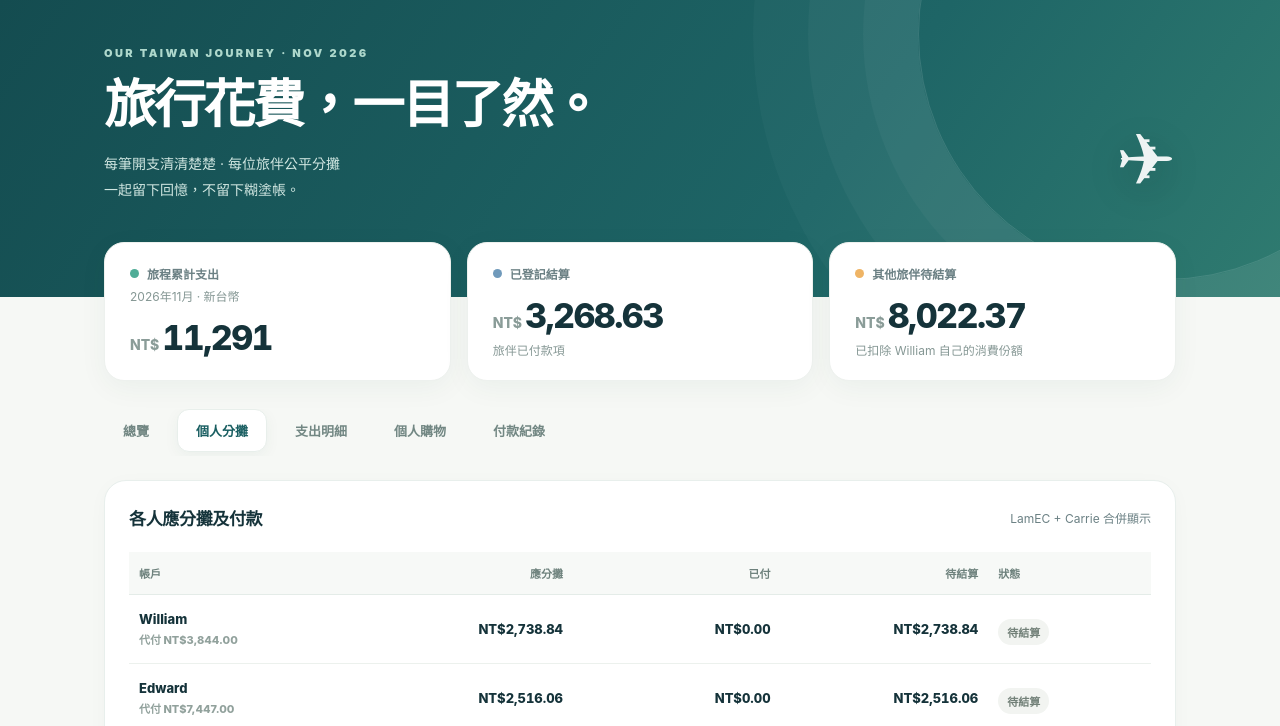
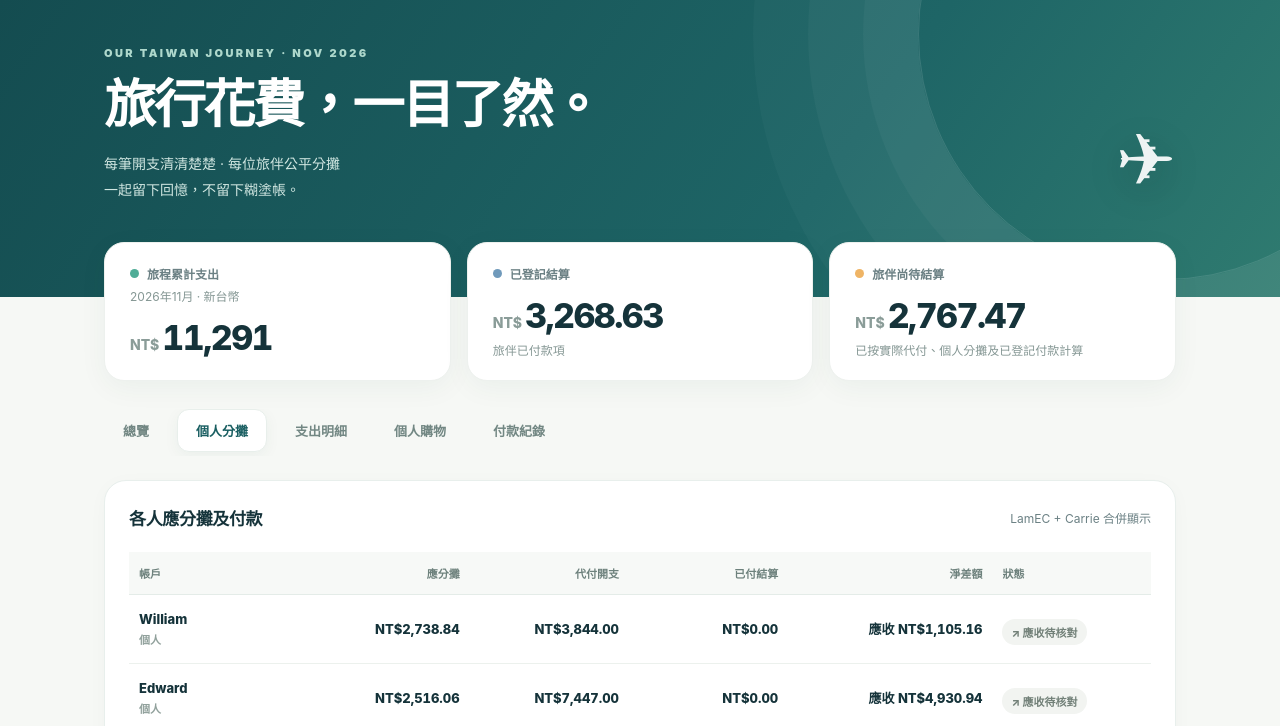
Before and after one commit to wchanhoi/taiwan-travel-ledger, a plain HTML site: page index.html in a window 1280 px wide. Both pictures are taken after a click on the tab "個人分攤". Shown: the part 74-800 px from the top of the page. Drawn offline with Linux system fonts and the light colour scheme.

Commit message:
Support multiple shared expense payers and unallocated settlement recipient

```diff
--- a/index.html
+++ b/index.html
@@ -85,9 +85,9 @@
   </div></section>
   <main class="wrap">
     <div class="stat-grid" aria-label="帳目摘要">
-      <div class="stat"><div><div class="label"><span class="circle"></span>旅程累計支出</div><div class="sub">2026年11月 · 新台幣</div></div><div class="number"><small>NT$</small><span id="total">10,739</span></div></div>
+      <div class="stat"><div><div class="label"><span class="circle"></span>旅程累計支出</div><div class="sub">2026年11月 · 新台幣</div></div><div class="number"><small>NT$</small><span id="total">11,291</span></div></div>
       <div class="stat"><div class="label"><span class="circle blue"></span>已登記結算</div><div class="number"><small>NT$</small><span id="paid">3,268.63</span></div><div class="sub">旅伴已付款項</div></div>
-      <div class="stat"><div class="label"><span class="circle orange"></span>其他旅伴待結算</div><div class="number"><small>NT$</small><span id="remaining">7,470.37</span></div><div class="sub">已扣除 William 自己的消費份額</div></div>
+      <div class="stat"><div class="label"><span class="circle orange"></span>旅伴尚待結算</div><div class="number"><small>NT$</small><span id="remaining">2,767.47</span></div><div class="sub">已按實際代付、個人分攤及已登記付款計算</div></div>
     </div>
     <div id="alert" class="alert" role="status"></div>
     <nav class="tabs" role="tablist" aria-label="帳目分類">
@@ -99,16 +99,16 @@
     </nav>
     <section class="panel active" id="overview" role="tabpanel">
       <div class="grid2">
-        <div class="card"><div class="card-head"><h2>旅伴結算狀態</h2><span class="subtitle">4 個結算帳戶 · 5 位旅伴</span></div><div id="accounts-list"></div><div class="hint">ℹ︎ LamEC + Carrie 合併結算，但每筆消費仍按兩個人計算。5 筆開支全部由 William 代付，其他人的付款按結算紀錄扣除。</div></div>
-        <div class="card"><div class="card-head"><h2>開支分佈</h2><span class="subtitle">按類別</span></div><div class="donutbox"><div class="donut" id="donut" role="img" aria-label="各類開支比例"><div class="donut-center"><strong id="donut-total">10,739</strong><small>總消費 NT$</small></div></div></div><div class="legend" id="legend"></div></div>
+        <div class="card"><div class="card-head"><h2>旅伴結算狀態</h2><span class="subtitle">4 個結算帳戶 · 5 位旅伴</span></div><div id="accounts-list"></div><div class="hint">ℹ︎ LamEC + Carrie 合併結算，但每筆消費仍按兩個人計算。8 筆共同開支由 William 與 Edward 分別代付。兩人的應收款須待確認 LamEC + Carrie 已付款項的實際收款人後，才能作最後分配。</div></div>
+        <div class="card"><div class="card-head"><h2>開支分佈</h2><span class="subtitle">按類別</span></div><div class="donutbox"><div class="donut" id="donut" role="img" aria-label="各類開支比例"><div class="donut-center"><strong id="donut-total">11,291</strong><small>總消費 NT$</small></div></div></div><div class="legend" id="legend"></div></div>
       </div>
       <div class="section-row"><h2>個人代購結算</h2><span class="muted">不參與共同開支分攤</span></div>
       <div class="card" id="shopping-overview"></div>
       <div class="section-row"><h2>最近開支</h2><span class="sync" id="syncStatus">載入最新資料中…</span></div>
       <div class="card" id="latest-expenses"></div>
     </section>
-    <section class="panel" id="accounts" role="tabpanel"><div class="card"><div class="card-head"><h2>各人應分攤及付款</h2><span class="subtitle">LamEC + Carrie 合併顯示</span></div><div class="table-wrap"><table class="tbl"><thead><tr><th>帳戶</th><th style="text-align:right">應分攤</th><th style="text-align:right">已付</th><th style="text-align:right">待結算</th><th>狀態</th></tr></thead><tbody id="account-table"></tbody></table></div><div class="hint">William 是所有消費的代付者，毋須還款給自己。其他帳戶顯示分攤額扣除已登記結算後的差額；已付結算的實際收款人仍待確認。</div></div></section>
-    <section class="panel" id="expenses" role="tabpanel"><div class="card"><div class="card-head"><h2>所有支出明細</h2><span class="subtitle" id="expense-count">4 筆開支</span></div><div id="all-expenses"></div></div></section>
+    <section class="panel" id="accounts" role="tabpanel"><div class="card"><div class="card-head"><h2>各人應分攤及付款</h2><span class="subtitle">LamEC + Carrie 合併顯示</span></div><div class="table-wrap"><table class="tbl"><thead><tr><th>帳戶</th><th style="text-align:right">應分攤</th><th style="text-align:right">代付開支</th><th style="text-align:right">已付結算</th><th style="text-align:right">淨差額</th><th>狀態</th></tr></thead><tbody id="account-table"></tbody></table></div><div class="hint">由 William 和 Edward 分別先代付開支。淨差額會扣除個人消費份額、已代付金額及已登記付款；正數是待付、負數是應收。LamEC + Carrie 已付款 NT$3,268.63 的收款人尚待核對，因此 William／Edward 的應收數字未扣除這筆未指定收款人的款項。</div></div></section>
+    <section class="panel" id="expenses" role="tabpanel"><div class="card"><div class="card-head"><h2>所有支出明細</h2><span class="subtitle" id="expense-count">8 筆開支</span></div><div id="all-expenses"></div></div></section>
     <section class="panel" id="shopping" role="tabpanel"><div class="card"><div class="card-head"><h2>個人購物 · 發票及付款人</h2><span class="subtitle">與共同旅行開支獨立計算</span></div><div id="shopping-summary"></div><div id="shopping-list"></div><div class="hint">個人商品由指定持有人承擔，付款人可以不同。本頁不會將個人購物平均分攤給全體旅伴，也不會自動與共同車費互相抵銷。</div></div></section>
     <section class="panel" id="payments" role="tabpanel"><div class="card"><div class="card-head"><h2>已登記的結算付款</h2><span class="subtitle">與消費代付分開記錄</span></div><div class="settlement" id="settlement-note">✅ <b>LamEC + Carrie 已付清</b>（按目前登記的開支）。新的共同開支加入後，狀態會依最新分攤額重新計算。</div><div id="payment-list"></div><div class="hint">付款紀錄是團友之間的結算紀錄，並非各筆消費的原始付款人。實際收款人、付款日期可在確認後補充。</div></div></section>
     <div class="footer">🇹🇼 2026 台灣旅行共同記帳 · 獨立網站版本<br><span id="footer-live">資料來源：網站記帳資料（data.json）</span></div>
@@ -163,7 +163,7 @@
             "LamEC",
             "Carrie"
           ],
-          "paidBy": "William"
+          "paidBy": "Edward"
         },
         {
           "id": "e3",
@@ -324,7 +324,7 @@
     const esc = s => String(s ?? '').replace(/[&<>"']/g,c=>({'&':'&amp;','<':'&lt;','>':'&gt;','"':'&quot;',"'":'&#39;'}[c]));
     const colors = ['#196f6b','#e8aa60','#83b5b3','#8a93c7','#b7a693','#bad8bf'];
     const peopleAbbr = ['W','E','B','L+C'];
-    const labelStatus = s => ({settled:'✓ 已付清',overpaid:'需核對超付','partially-paid':'部分結算',unconfirmed:'待結算',advance:'↗ 已代付'}[s]||'待核對');
+    const labelStatus = s => ({settled:'✓ 已結清',overpaid:'需核對超付','partially-paid':'部分結算',unconfirmed:'待結算',advance:'↗ 應收待核對'}[s]||'待核對');
     function emoji(cat) {return cat.includes('餐')?'🍜':cat.includes('車')?'🚕':cat.includes('機場')?'✈️':cat.includes('住')?'🏨':'🧾';}
     function checkData(data) {
       if(!data || !Array.isArray(data.expenses) || !Array.isArray(data.travelers) || !Array.isArray(data.settlements)) throw Error('資料格式不正確');
@@ -364,18 +364,30 @@
         split.forEach((name,i)=>{shares[name]+=base+(i<extra?1:0)});
         totalCents+=amount;cats.set(e.category,(cats.get(e.category)||0)+amount);
       }
+
+      // Track original expenses separately from transfers between travelers.
       const paymentsByAccount={};
-      for(const p of raw.settlements) paymentsByAccount[p.account]=(paymentsByAccount[p.account]||0)+p.amountCents;
-      const solePayer=raw.expenses.length>0 && raw.expenses.every(e=>e.paidBy && e.paidBy===raw.expenses[0].paidBy) ? raw.expenses[0].paidBy : null;
-      const payerAccount=accountDefs.find(a=>a.members.includes(solePayer))?.name || null;
+      const receivedByAccount={};
+      let unallocatedReceiptsCents=0;
+      for(const p of raw.settlements){
+        paymentsByAccount[p.account]=(paymentsByAccount[p.account]||0)+p.amountCents;
+        const recipient=accountDefs.find(a=>a.name===p.receivedBy||a.members.includes(p.receivedBy));
+        if(recipient) receivedByAccount[recipient.name]=(receivedByAccount[recipient.name]||0)+p.amountCents;
+        else unallocatedReceiptsCents+=p.amountCents;
+      }
       const advancesByAccount=Object.fromEntries(accountDefs.map(a=>[a.name,raw.expenses.filter(e=>a.members.includes(e.paidBy)).reduce((sum,e)=>sum+e.amountCents,0)]));
       const accounts=accountDefs.map(a=>{
-        const dueCents=a.members.reduce((s,m)=>s+(shares[m]||0),0);
+        const dueCents=a.members.reduce((sum,m)=>sum+(shares[m]||0),0);
         const paidCents=paymentsByAccount[a.name]||0;
-        const balanceCents=dueCents-paidCents;
+        const receivedCents=receivedByAccount[a.name]||0;
         const advancedCents=advancesByAccount[a.name]||0;
-        return {...a,due:dueCents/100,paid:paidCents/100,balance:balanceCents/100,advanced:advancedCents/100,
-          status:a.name===payerAccount?'advance':balanceCents===0?'settled':balanceCents<0?'overpaid':paidCents>0?'partially-paid':'unconfirmed'};
+        // Positive balance means this account must pay; negative means creditor.
+        // Transfers with an unknown recipient are NOT assigned to any creditor.
+        const balanceCents=dueCents-advancedCents-paidCents+receivedCents;
+        return {...a,
+          due:dueCents/100,paid:paidCents/100,received:receivedCents/100,
+          advanced:advancedCents/100,balance:balanceCents/100,
+          status:balanceCents<0?'advance':balanceCents===0?'settled':paidCents>0?'partially-paid':'unconfirmed'};
       });
       const paidCents=raw.settlements.reduce((sum,p)=>sum+p.amountCents,0);
       const shoppingReceipts=raw.shoppingReceipts||[];
@@ -393,9 +405,9 @@
       };
       const dueCents=accounts.reduce((sum,a)=>sum+Math.round(a.due*100),0);
       if(dueCents!==totalCents) throw Error('帳目分攤總額與消費總額不符');
-      const remainingCents = payerAccount ? accounts.filter(a=>a.name!==payerAccount).reduce((s,a)=>s+Math.max(0,Math.round(a.balance*100)),0) : totalCents-paidCents;
+      const remainingCents=accounts.reduce((sum,a)=>sum+Math.max(0,Math.round(a.balance*100)),0);
       return {
-        source:'live',updatedAt:raw.updatedAt,remaining:remainingCents/100,payerAccount,
+        source:'live',updatedAt:raw.updatedAt,remaining:remainingCents/100,unallocatedReceipts:unallocatedReceiptsCents/100,
         fetchedAt:new Date().toLocaleString('zh-TW',{timeZone:'Asia/Taipei',hour12:false}),
         total:totalCents/100,paid:paidCents/100,accounts,shopping,
         expenses:[...raw.expenses].reverse().map(e=>({date:e.date,category:e.category,description:e.description,amount:e.amountCents/100,participants:e.participants,paidBy:e.paidBy??'未提供'})),
@@ -408,8 +420,9 @@
       const total=Number(data.total)||0,paid=Number(data.paid)||0;
       $('total').textContent=fmt(total);$('paid').textContent=fmt(paid);$('remaining').textContent=fmt(data.remaining ?? (total-paid));$('donut-total').textContent=fmt(total);
       const acc=data.accounts||[];
-      $('accounts-list').innerHTML=acc.map((a,i)=>`<div class="account"><div class="avatar a${i+1}">${peopleAbbr[i]||'•'}</div><div><div class="acc-name">${esc(a.name)}</div><div class="acc-detail">${a.people===2?'兩人合併帳戶':'個人帳戶'} · ${a.advanced>0?'已代付 '+full(a.advanced):'已登記結算 '+full(a.paid)}</div></div><div class="acc-right"><div class="acc-number">${full(a.due)}</div><span class="pill ${esc(a.status)}">${labelStatus(a.status)}</span></div></div>`).join('');
-      $('account-table').innerHTML=acc.map(a=>`<tr><td class="name">${esc(a.name)}<div class="smallsub">${a.advanced>0?'代付 '+full(a.advanced):a.people===2?'兩人合併':'個人'}</div></td><td class="num">${full(a.due)}</td><td class="num">${full(a.paid)}</td><td class="num">${a.status==='advance'?'—':full(a.balance)}</td><td><span class="pill ${esc(a.status)}">${labelStatus(a.status)}</span></td></tr>`).join('');
+
+      $('accounts-list').innerHTML=acc.map((a,i)=>`<div class="account"><div class="avatar a${i+1}">${peopleAbbr[i]||'•'}</div><div><div class="acc-name">${esc(a.name)}</div><div class="acc-detail">分攤 ${full(a.due)} · 代付 ${full(a.advanced)} · 已付結算 ${full(a.paid)}</div></div><div class="acc-right"><div class="acc-number">${full(Math.abs(a.balance))}</div><span class="pill ${esc(a.status)}">${labelStatus(a.status)}</span></div></div>`).join('');
+      $('account-table').innerHTML=acc.map(a=>`<tr><td class="name">${esc(a.name)}<div class="smallsub">${a.people===2?'兩人合併':'個人'}</div></td><td class="num">${full(a.due)}</td><td class="num">${full(a.advanced)}</td><td class="num">${full(a.paid)}</td><td class="num">${a.balance<0?'應收 ':'待付 '}${full(Math.abs(a.balance))}</td><td><span class="pill ${esc(a.status)}">${labelStatus(a.status)}</span></td></tr>`).join('');
       const cats=(data.categories||[]).filter(c=>c.amount>0), catTotal=cats.reduce((sum,c)=>sum+c.amount,0);
       let pos=0; const stops=[];
       cats.forEach((c,i)=>{const next=pos+(catTotal?c.amount/catTotal*100:0);stops.push(`${colors[i%colors.length]} ${pos.toFixed(2)}% ${next.toFixed(2)}%`);pos=next;});
@@ -417,6 +430,8 @@
       $('donut').setAttribute('aria-label',cats.map(c=>`${c.name} ${full(c.amount)}`).join('，'));
       $('legend').innerHTML=cats.map((c,i)=>`<div class="legend-row"><span class="legend-left"><span class="circle" style="background:${colors[i%colors.length]}"></span>${esc(c.name)}</span><span class="legend-right">${full(c.amount)}</span></div>`).join('');
       const couple=acc.find(a=>a.name==='LamEC + Carrie');
+      const outstandingReceipts=data.unallocatedReceipts||0;
+      if(outstandingReceipts>0){$('settlement-note').title='已有結算付款 '+full(outstandingReceipts)+'，但實際收款人尚待核對';}else{$('settlement-note').removeAttribute('title');}
       $('settlement-note').innerHTML=couple&&couple.status==='settled'
         ? `✅ <b>LamEC + Carrie 已付清</b>，截至目前應分攤 ${full(couple.due)}，已登記付款 ${full(couple.paid)}。新增開支後狀態會重新計算。`
         : couple?`ℹ︎ <b>LamEC + Carrie 最新結算</b>：應分攤 ${full(couple.due)}，已付 ${full(couple.paid)}，差額 ${full(couple.balance)}。`:'尚未有此帳戶記錄。';
```
